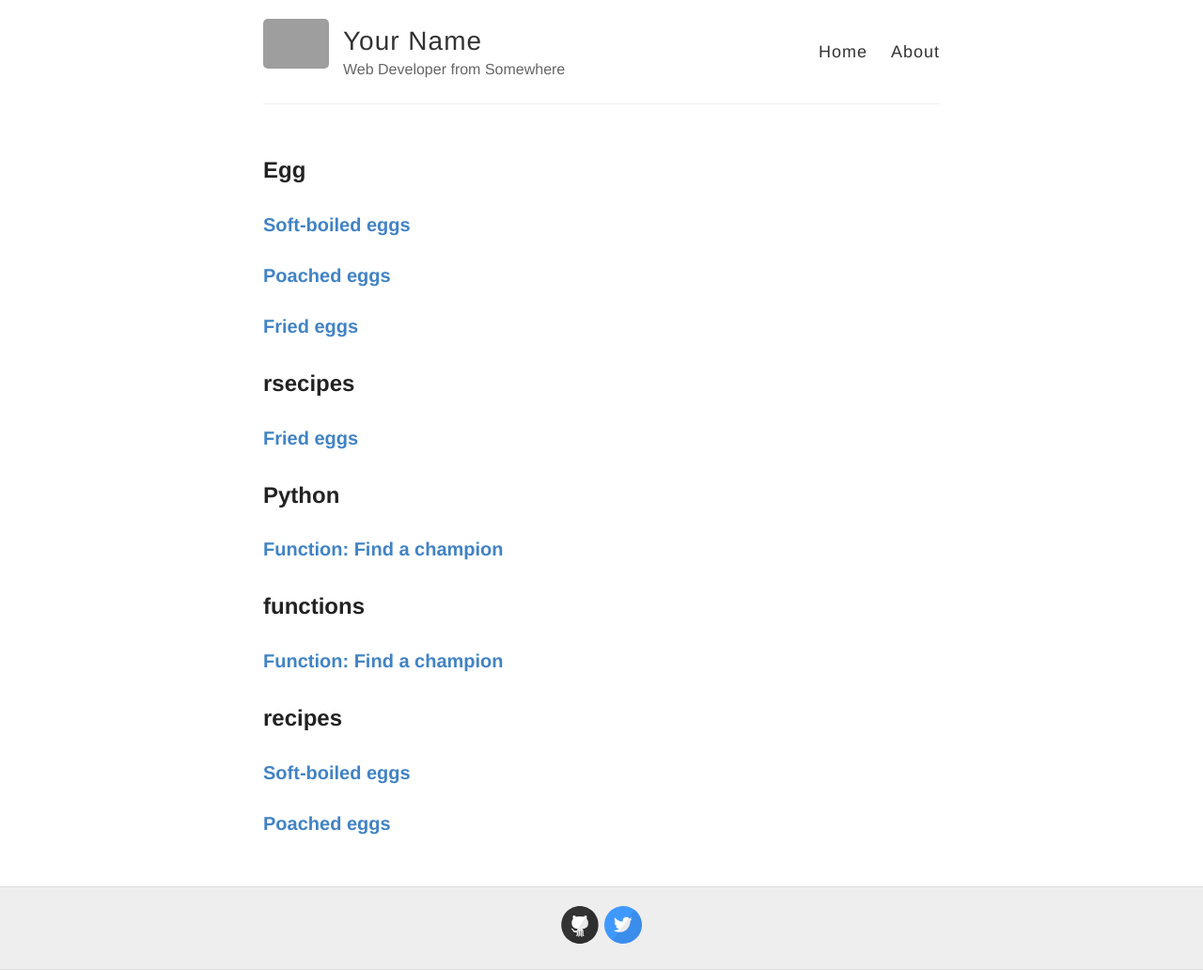
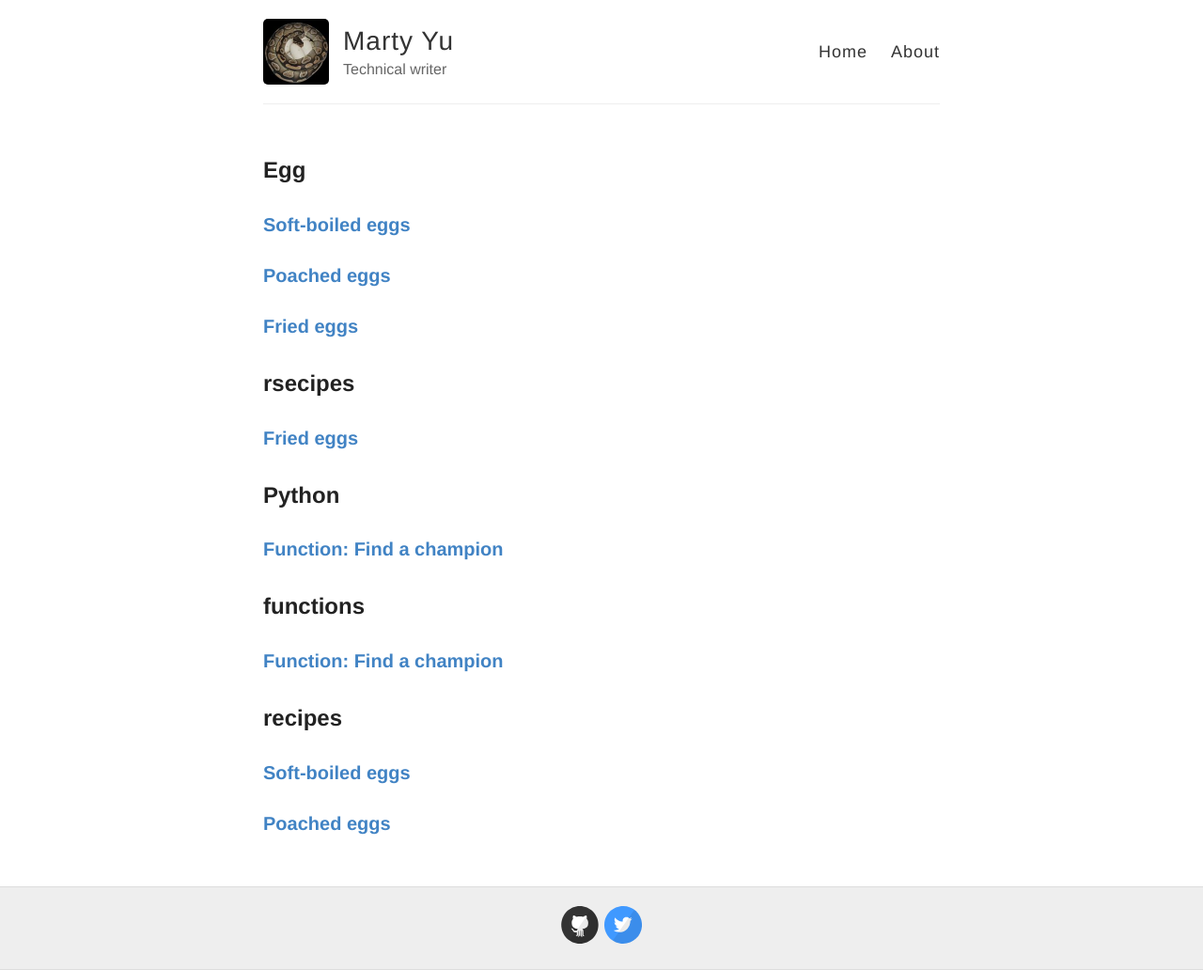
Before and after one commit to martyyu/martyyu-sample, a Jekyll site: the page built from index.html, in a window 1280 px wide. Shown: the whole page at 94% size. Built offline with Jekyll 4.4.1, drawn with Linux system fonts in a browser that asks for light colours; grey boxes are pictures that could not be loaded.

Commit message:
Update _config.yml

```diff
--- a/_config.yml
+++ b/_config.yml
@@ -3,13 +3,13 @@
 #
 
 # Name of your site (displayed in the header)
-name: Your Name
+name: Marty Yu
 
 # Short bio or description (displayed in the header)
-description: Web Developer from Somewhere
+description: Technical writer
 
 # URL of your avatar or profile pic (you could use your GitHub profile pic)
-avatar: https://raw.githubusercontent.com/barryclark/jekyll-now/master/images/jekyll-logo.png
+avatar: https://raw.githubusercontent.com/martyyu/martyyu-sample/master/images/python-eggs.jpg
 
 #
 # Flags below are optional
@@ -21,15 +21,12 @@ footer-links:
   email:
   facebook:
   flickr:
-  github: barryclark/jekyll-now
+  github: martyyu/martyu-sample
   instagram:
   linkedin:
   pinterest:
   rss: # just type anything here for a working RSS icon
-  twitter: jekyllrb
-  stackoverflow: # your stackoverflow profile, e.g. "users/50476/bart-kiers"
-  youtube: # channel/<your_long_string> or user/<user-name>
-  googleplus: # anything in your profile username that comes after plus.google.com/
+  twitter: martyyu
 
 
 # Enter your Disqus shortname (not your username) to enable commenting on posts
```
